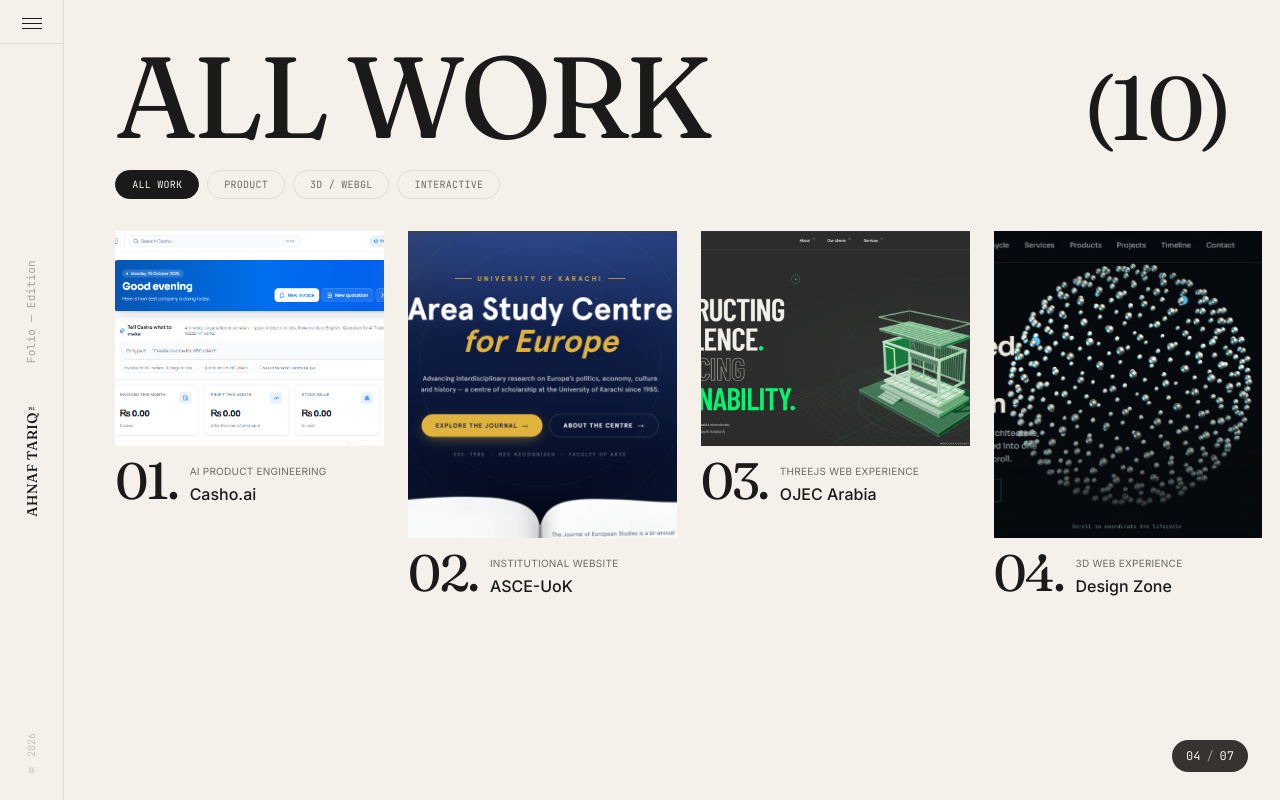
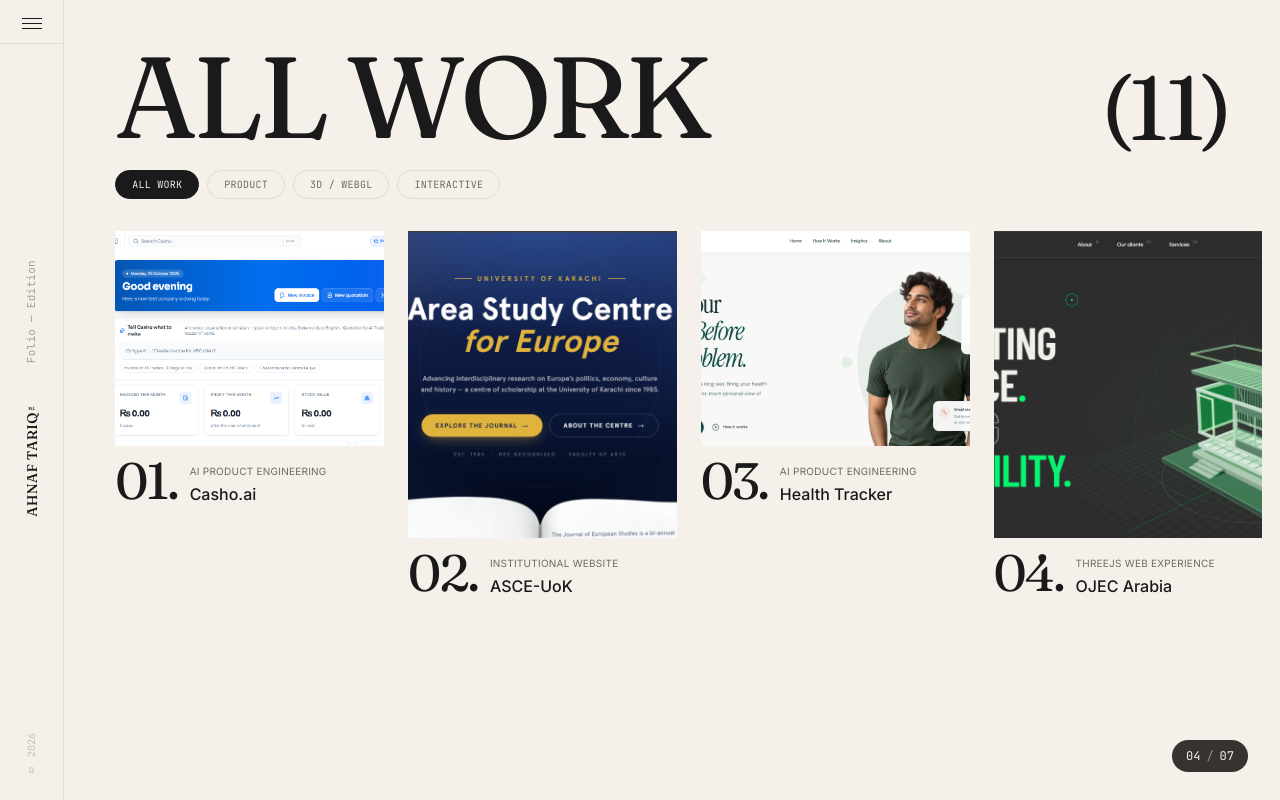
Before and after one commit to Ahnaf-Tariq/ahnaf-tariq-portfolio, a Next.js app: page /works in a window 1280 px wide. Built offline with nearby package versions, Linux system fonts and the light colour scheme.

Commit message:
feat: added health tracker in work

```diff
--- a/data/data.ts
+++ b/data/data.ts
@@ -24,6 +24,14 @@
     live: true,
     link: "https://asce-uok.edu.pk/",
     image: "/images/projects/asce.png",
+  },
+   {
+    id: "health-tracker",
+    title: "Health Tracker",
+    category: "AI Product Engineering",
+    live: true,
+    link: "https://health-tracker-ai-psi.vercel.app/",
+    image: "/images/projects/health-tracker.png",
   },
   {
     id: "ojec-arabia",
```
Also changed, not shown: public/images/projects/health-tracker.png (added).
